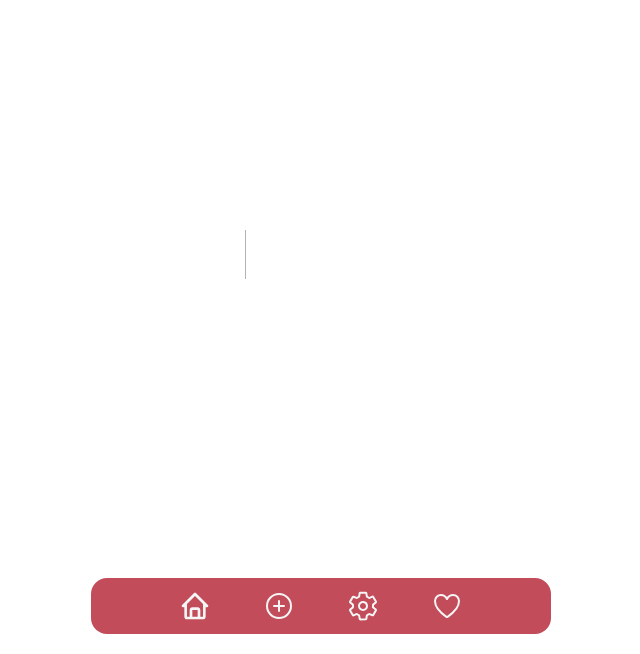
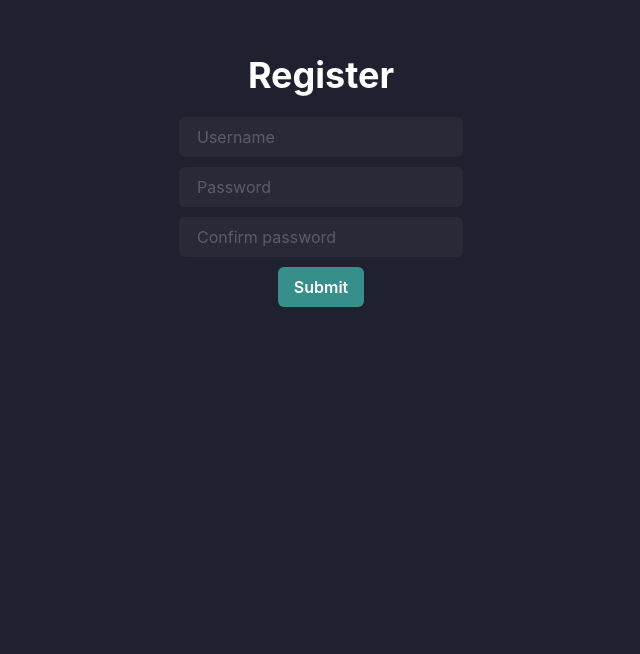
Before and after one commit to Stef-Lev/doc-keeper, a Next.js app: page /register in a window 1280 px wide. Before the commit this address had no page. Shown: the part 146-800 px from the top of the page, without its empty margins (319-959 px from the left). Built offline with nearby package versions, Linux system fonts and the light colour scheme.

Commit message:
add next-auth, add register page form

```diff
--- a/components/Button.js
+++ b/components/Button.js
@@ -2,7 +2,7 @@ import { Button as ChakraButton } from "@chakra-ui/react";
 
 const Button = ({ buttonType, ...props }) => {
   const buttonTypes = {
-    primary: "brand.100",
+    primary: "basic.secondaryDark",
     transparent: "whiteAlpha.200",
     disabled: "gray.400",
     success: "green.300",
--- a/components/DocItem.js
+++ b/components/DocItem.js
@@ -1,4 +1,3 @@
-import React from "react";
 import { useRouter } from "next/router";
 import { Box, Heading, Text } from "@chakra-ui/react";
 import { format } from "date-fns";
--- a/components/Layout.js
+++ b/components/Layout.js
@@ -1,9 +1,12 @@
 import Head from "next/head";
 import Footer from "./Footer";
+import { useRouter } from "next/router";
 import { Container } from "@chakra-ui/react";
 import ScrollTopButton from "./ScrollTopButton";
 
 const Layout = ({ children }) => {
+  const { route } = useRouter();
+  const isAuthPage = ["/register", "/login"].includes(route);
   return (
     <>
       <Head>
@@ -16,7 +19,7 @@ const Layout = ({ children }) => {
         {children}
         <ScrollTopButton />
       </Container>
-      <Footer />
+      {!isAuthPage && <Footer />}
     </>
   );
 };
--- /dev/null
+++ b/helpers/constants.js
@@ -0,0 +1 @@
+export const PROTECTED_ROUTES = [];
--- a/package.json
+++ b/package.json
@@ -17,6 +17,7 @@
     "fuse.js": "^6.6.2",
     "mongoose": "^6.0.11",
     "next": "14.0.0",
+    "next-auth": "^4.24.5",
     "react": "^18.2.0",
     "react-dom": "^18.2.0",
     "react-draft-wysiwyg": "^1.14.5",
--- a/pages/_app.js
+++ b/pages/_app.js
@@ -1,5 +1,6 @@
 import "../public/globalStyles.css";
 import theme from "../theme";
+import { SessionProvider } from "next-auth/react";
 import Layout from "@/components/Layout";
 import { ToastContainer } from "react-toastify";
 import "react-toastify/dist/ReactToastify.css";
@@ -12,14 +13,16 @@ import { QueryClient, QueryClientProvider } from "@tanstack/react-query";
 
 const queryClient = new QueryClient();
 
-function MyApp({ Component, pageProps }) {
+function MyApp({ Component, session, ...pageProps }) {
   return (
     <>
       <QueryClientProvider client={queryClient}>
         <ChakraProvider theme={theme}>
           <Layout>
-            <Component {...pageProps} />
-            <ToastContainer limit={3} />
+            <SessionProvider session={session}>
+              <Component {...pageProps} />
+              <ToastContainer limit={3} />
+            </SessionProvider>
           </Layout>
         </ChakraProvider>
       </QueryClientProvider>
--- /dev/null
+++ b/pages/login.js
@@ -0,0 +1,5 @@
+const LoginPage = () => {
+  return <div>Enter</div>;
+};
+
+export default LoginPage;
--- /dev/null
+++ b/pages/register.js
@@ -0,0 +1,85 @@
+import { Box, Heading, Input, Text } from "@chakra-ui/react";
+import Button from "@/components/Button";
+import { useState } from "react";
+const RegisterPage = () => {
+  const [loginData, setLoginData] = useState({
+    username: "",
+    password: "",
+    confirmPassword: "",
+  });
+  const [error, setError] = useState("");
+  const handleInputChange = (e) => {
+    setError("");
+    setLoginData((prev) => ({ ...prev, [e.target.id]: e.target.value }));
+  };
+
+  const handleSubmit = () => {
+    if (password !== confirmPassword) {
+      setError("Passwords do not match");
+    }
+  };
+  console.log(loginData);
+  return (
+    <Box
+      display="flex"
+      flexDirection="column"
+      justifyContent="center"
+      alignItems="center"
+      textAlign="center"
+      mt="25vh"
+    >
+      <Box>
+        <Heading mb="20px">Register</Heading>
+        <Box
+          display="flex"
+          flexDirection="column"
+          justifyContent="center"
+          alignItems="center"
+          textAlign="center"
+          gap="10px"
+        >
+          <Input
+            id="username"
+            placeholder="Username"
+            type="text"
+            variant="filled"
+            isInvalid={error}
+            errorBorderColor="crimson"
+            value={loginData.username}
+            onChange={handleInputChange}
+          />
+          <Input
+            id="password"
+            placeholder="Password"
+            type="password"
+            variant="filled"
+            isInvalid={error}
+            errorBorderColor="crimson"
+            value={loginData.password}
+            onChange={handleInputChange}
+          />
+          <Input
+            id="confirmPassword"
+            placeholder="Confirm password"
+            type="password"
+            variant="filled"
+            isInvalid={error}
+            errorBorderColor="crimson"
+            value={loginData.confirmPassword}
+            onChange={handleInputChange}
+          />
+          {error && (
+            <Text color="crimson" fontSize="13px">
+              {error}
+            </Text>
+          )}
+          <Button buttonType="primary" onClick={handleSubmit}>
+            Submit
+          </Button>
+        </Box>
+      </Box>
+    </Box>
+  );
+};
+
+export default RegisterPage;
```
Also changed, not shown: models/User.js (added, +9 -0 lines), pages/api/auth/[...nextauth].js (added, +7 -0 lines), pages/api/auth/register.js (added, +43 -0 lines), 1 other file (tests, documents, lock files or other folders).
